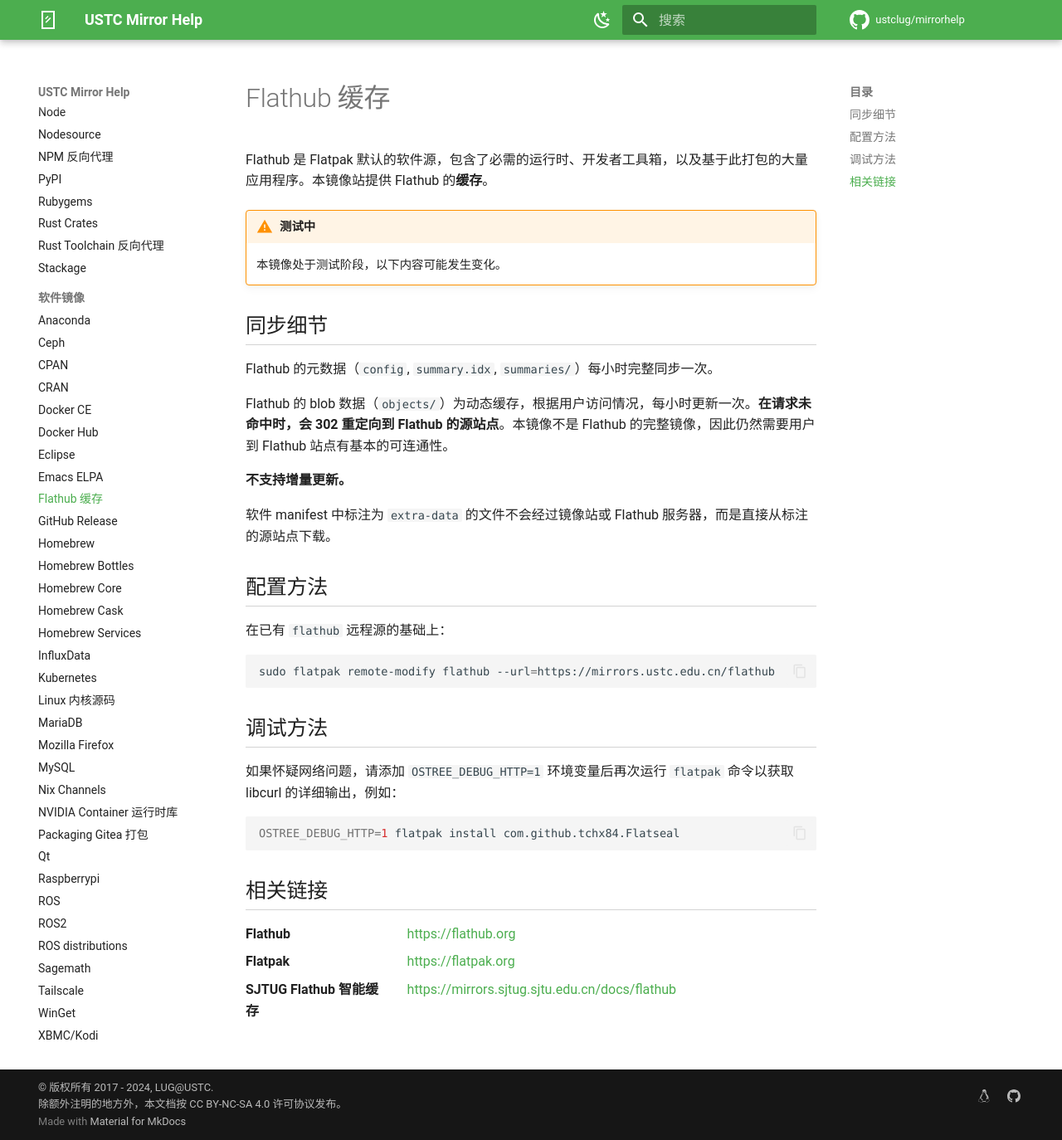
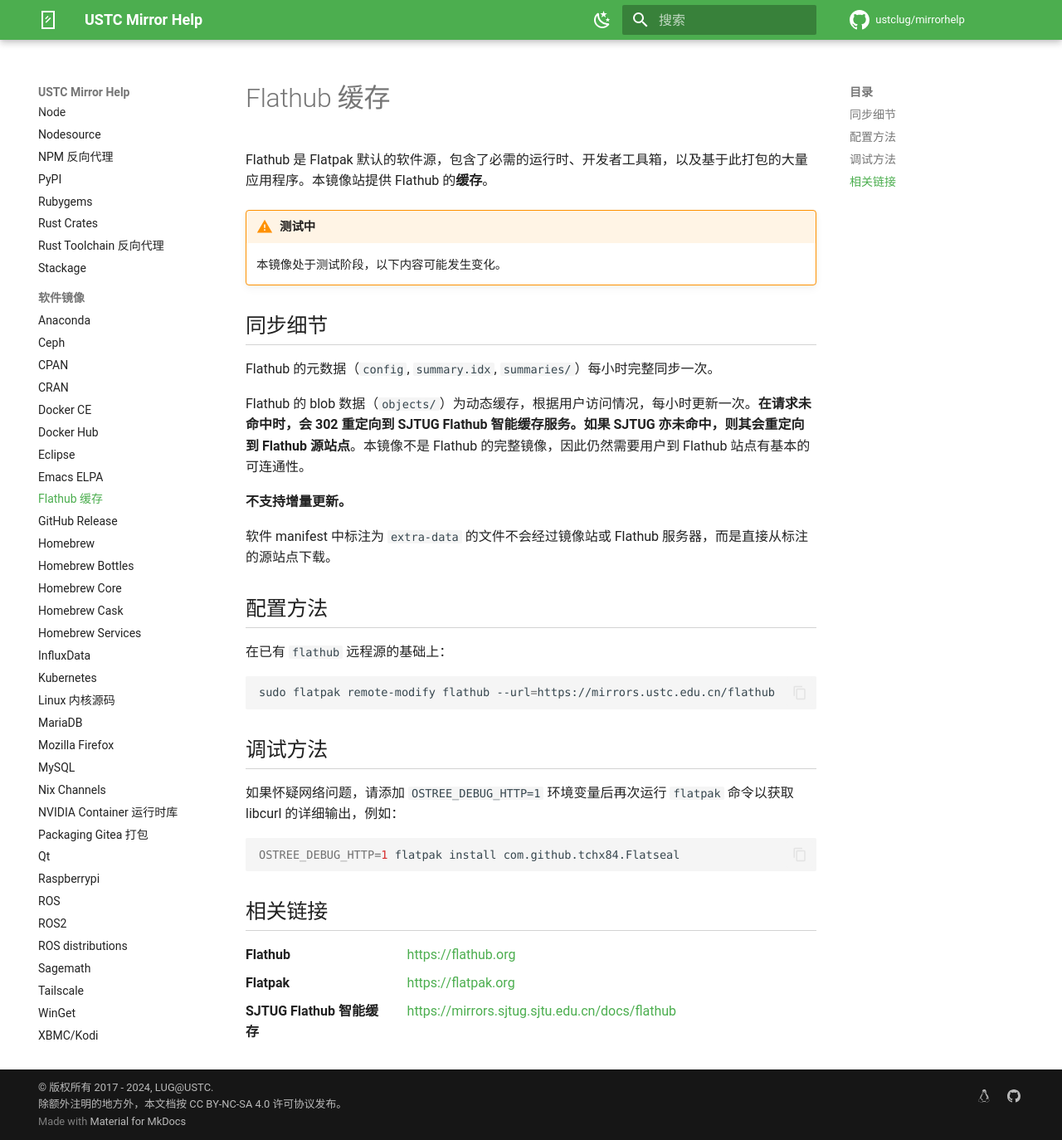
Before and after one commit to ustclug/mirrorhelp, an MkDocs documentation site: the page built from docs/flathub.md, in a window 1280 px wide and 1374 px high. Shown: the whole window at 83% size. Built offline with MkDocs 1.6.1 and Material for MkDocs 9.7.7, drawn with Linux system fonts in a browser that asks for light colours; comment, search, counter and statistics services are not loaded.

Commit message:
flathub: Update redirection

```diff
--- a/docs/flathub.md
+++ b/docs/flathub.md
@@ -9,7 +9,7 @@
 
 Flathub 的元数据（`config`, `summary.idx`, `summaries/`）每小时完整同步一次。
 
-Flathub 的 blob 数据（`objects/`）为动态缓存，根据用户访问情况，每小时更新一次。**在请求未命中时，会 302 重定向到 Flathub 的源站点**。本镜像不是 Flathub 的完整镜像，因此仍然需要用户到 Flathub 站点有基本的可连通性。
+Flathub 的 blob 数据（`objects/`）为动态缓存，根据用户访问情况，每小时更新一次。**在请求未命中时，会 302 重定向到 SJTUG Flathub 智能缓存服务。如果 SJTUG 亦未命中，则其会重定向到 Flathub 源站点**。本镜像不是 Flathub 的完整镜像，因此仍然需要用户到 Flathub 站点有基本的可连通性。
 
 **不支持增量更新。**
 
```
